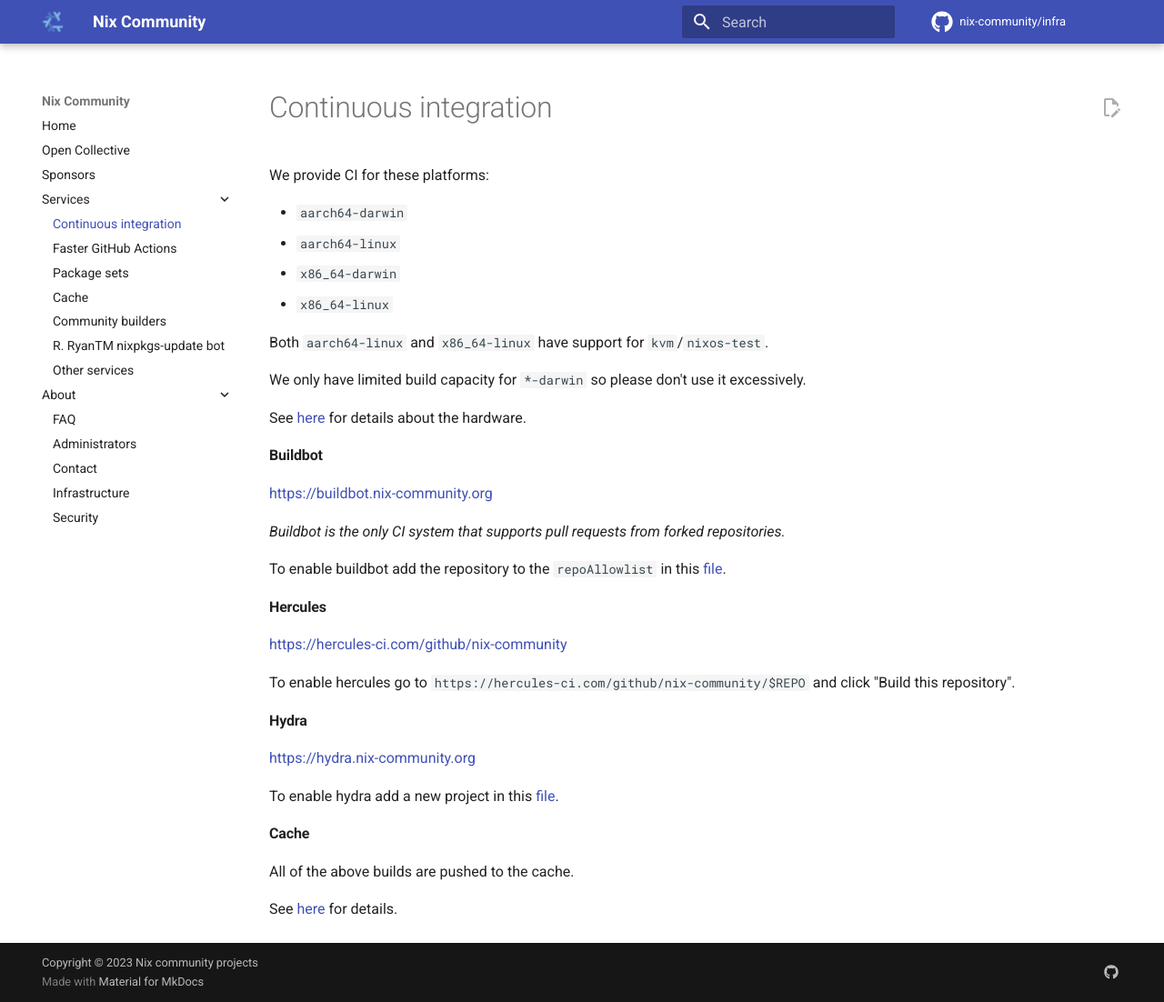
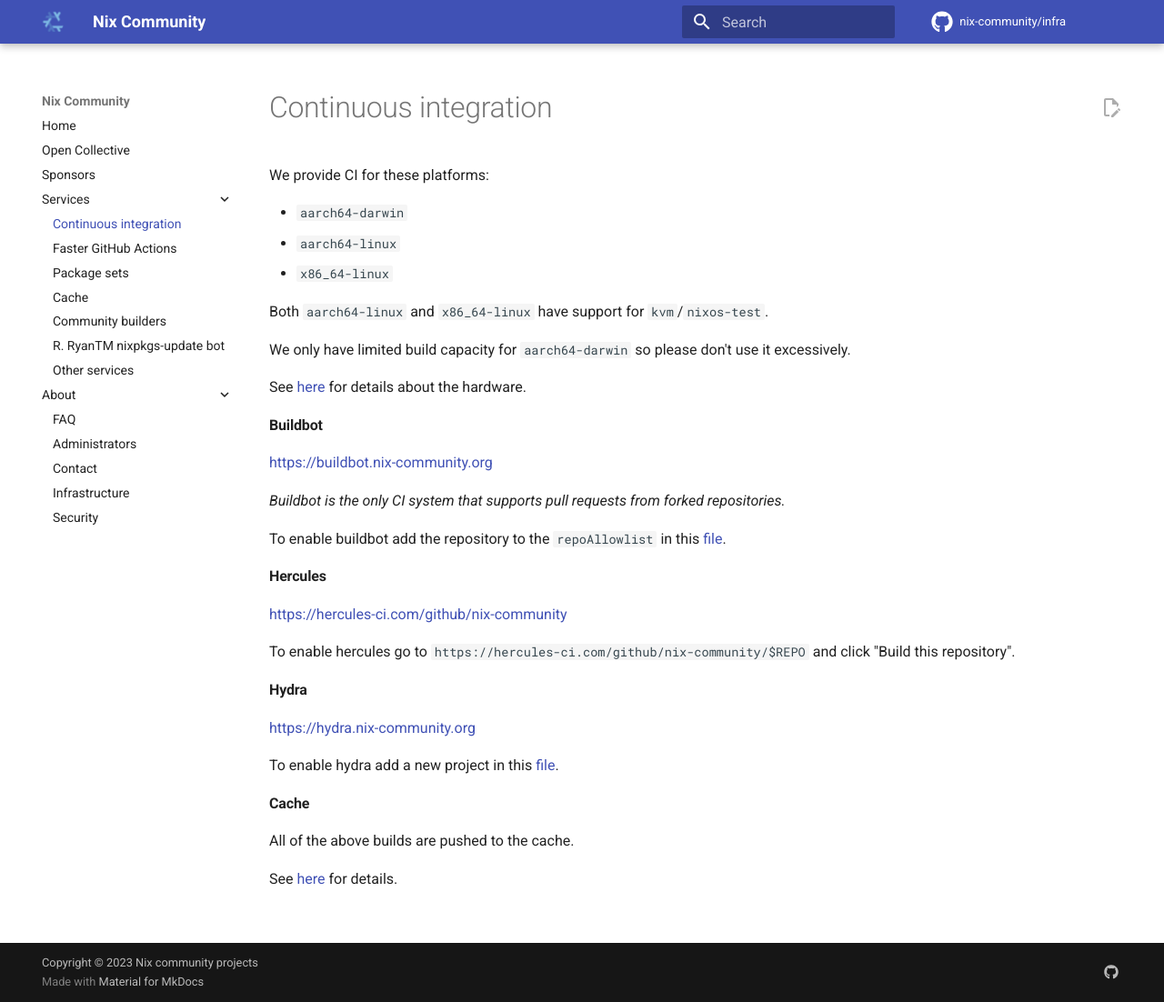
Before and after one commit to nix-community/infra, an MkDocs documentation site: the page built from docs/continuous-integration.md, in a window 1280 px wide and 1102 px high. Shown: the whole window at 91% size. Built offline with MkDocs 1.6.1 and Material for MkDocs 9.7.7, drawn with Linux system fonts in a browser that asks for light colours; comment, search, counter and statistics services are not loaded.

Commit message:
remove x86_64-darwin CI

```diff
--- a/docs/continuous-integration.md
+++ b/docs/continuous-integration.md
@@ -2,12 +2,11 @@
 
 - `aarch64-darwin`
 - `aarch64-linux`
-- `x86_64-darwin`
 - `x86_64-linux`
 
 Both `aarch64-linux` and `x86_64-linux` have support for `kvm`/`nixos-test`.
 
-We only have limited build capacity for `*-darwin` so please don't use it excessively.
+We only have limited build capacity for `aarch64-darwin` so please don't use it excessively.
 
 See [here](./infrastructure.md#continuous-integration) for details about the hardware.
 
```
Also changed, not shown: 1 other file.
